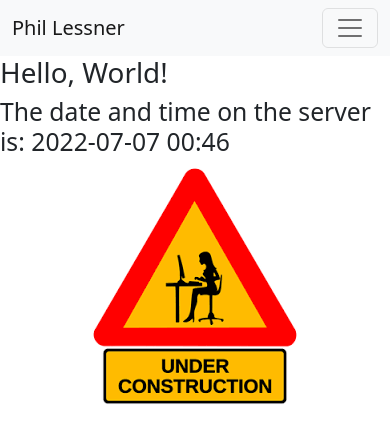
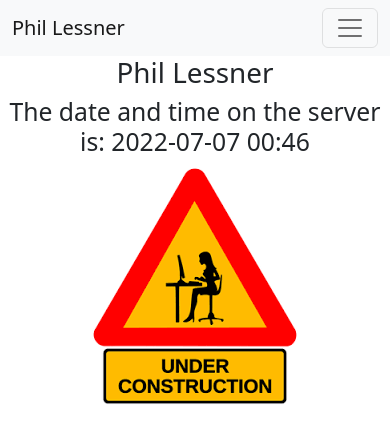
Before and after one commit to philiplessner/website, a Flask app: page / in a window 390 px wide. Shown: the top 443 px of the page. Run offline with Flask 2, Linux system fonts and the light colour scheme.

Commit message:
Added charset and responsive tags to html files

```diff
--- a/flask_app.py
+++ b/flask_app.py
@@ -30,3 +30,7 @@ def photos():
             'title': 'Ecuador'
             }
     return render_template('photos_ecuador.html', **templateData)
+
+
+if __name__ == "__main__":
+    app.run(host='0.0.0.0', port=80, debug=True)
--- a/templates/about_me.html
+++ b/templates/about_me.html
@@ -1,5 +1,8 @@
 <!DOCTYPE html>
+<html lang="en">
     <head>
+        <meta charset="utf-8">
+        <meta name="viewport" content="width=device-width, initial-scale=1">
         <link href="https://cdn.jsdelivr.net/npm/bootstrap@5.2.0-beta1/dist/css/bootstrap.min.css" rel="stylesheet" integrity="sha384-0evHe/X+R7YkIZDRvuzKMRqM+OrBnVFBL6DOitfPri4tjfHxaWutUpFmBp4vmVor" crossorigin="anonymous">
         <title>{{ title  }}</title>
     </head>
--- a/templates/index.html
+++ b/templates/index.html
@@ -1,13 +1,18 @@
 <!DOCTYPE html>
+<html lang="en">
     <head>
+        <meta charset="utf-8">
+        <meta name="viewport" content="width=device-width, initial-scale=1">
         <link href="https://cdn.jsdelivr.net/npm/bootstrap@5.2.0-beta1/dist/css/bootstrap.min.css" rel="stylesheet" integrity="sha384-0evHe/X+R7YkIZDRvuzKMRqM+OrBnVFBL6DOitfPri4tjfHxaWutUpFmBp4vmVor" crossorigin="anonymous">
         <title>{{ title  }}</title>
     </head>
 
     <body>
         {% include 'navbar.html' %}
-        <h1>Hello, World!</h1>
+        <div class="text-center">
+        <h1>Phil Lessner</h1>
         <h2>The date and time on the server is: {{ time  }}</h2>
+        </div>
         <div class="text-center">
             <img src="/static/images/under-construction.png" class="rounded", alt="Under Construction">
         </div>
--- a/templates/photos_ecuador.html
+++ b/templates/photos_ecuador.html
@@ -1,5 +1,8 @@
 <!DOCTYPE html>
+<html lang="en">
     <head>
+        <meta charset="utf-8">
+        <meta name="viewport" content="width=device-width, initial-scale=1">
         <link href="https://cdn.jsdelivr.net/npm/bootstrap@5.2.0-beta1/dist/css/bootstrap.min.css" rel="stylesheet" integrity="sha384-0evHe/X+R7YkIZDRvuzKMRqM+OrBnVFBL6DOitfPri4tjfHxaWutUpFmBp4vmVor" crossorigin="anonymous">
         <style>
         img {
```
